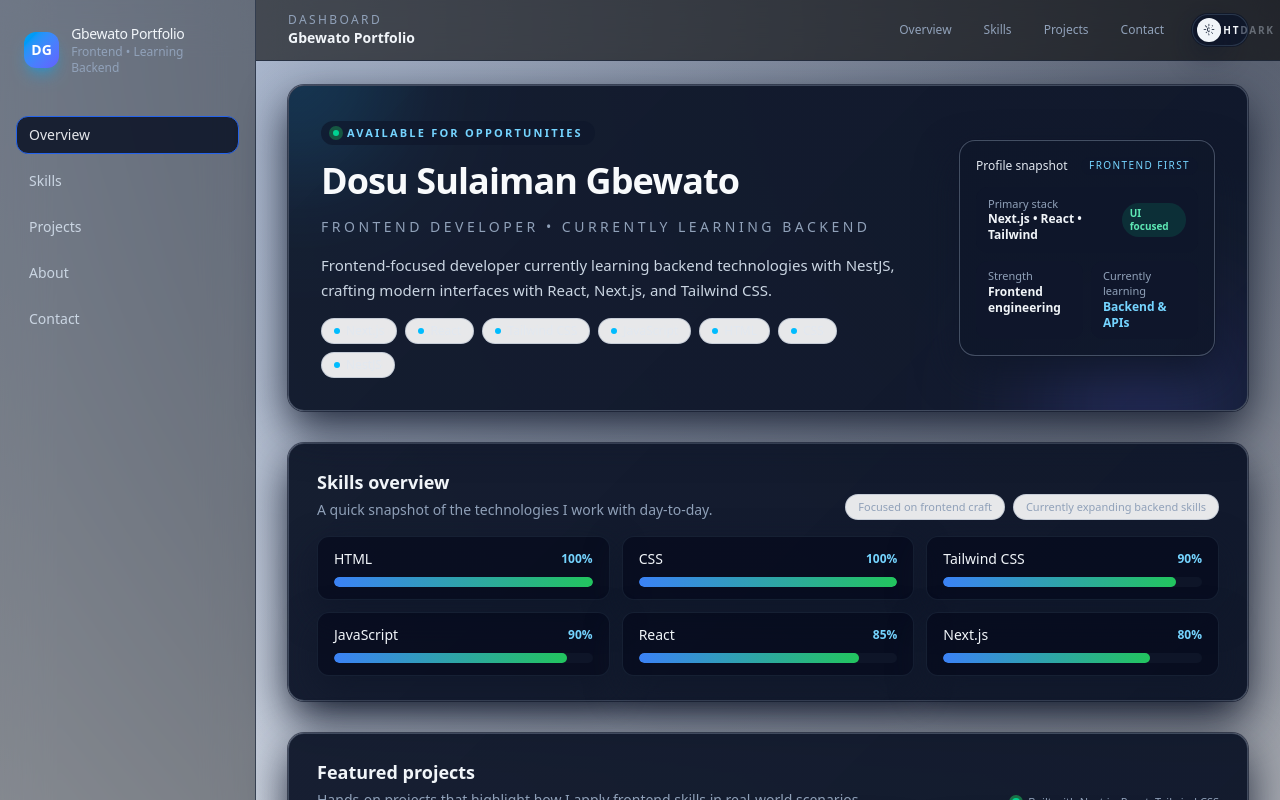
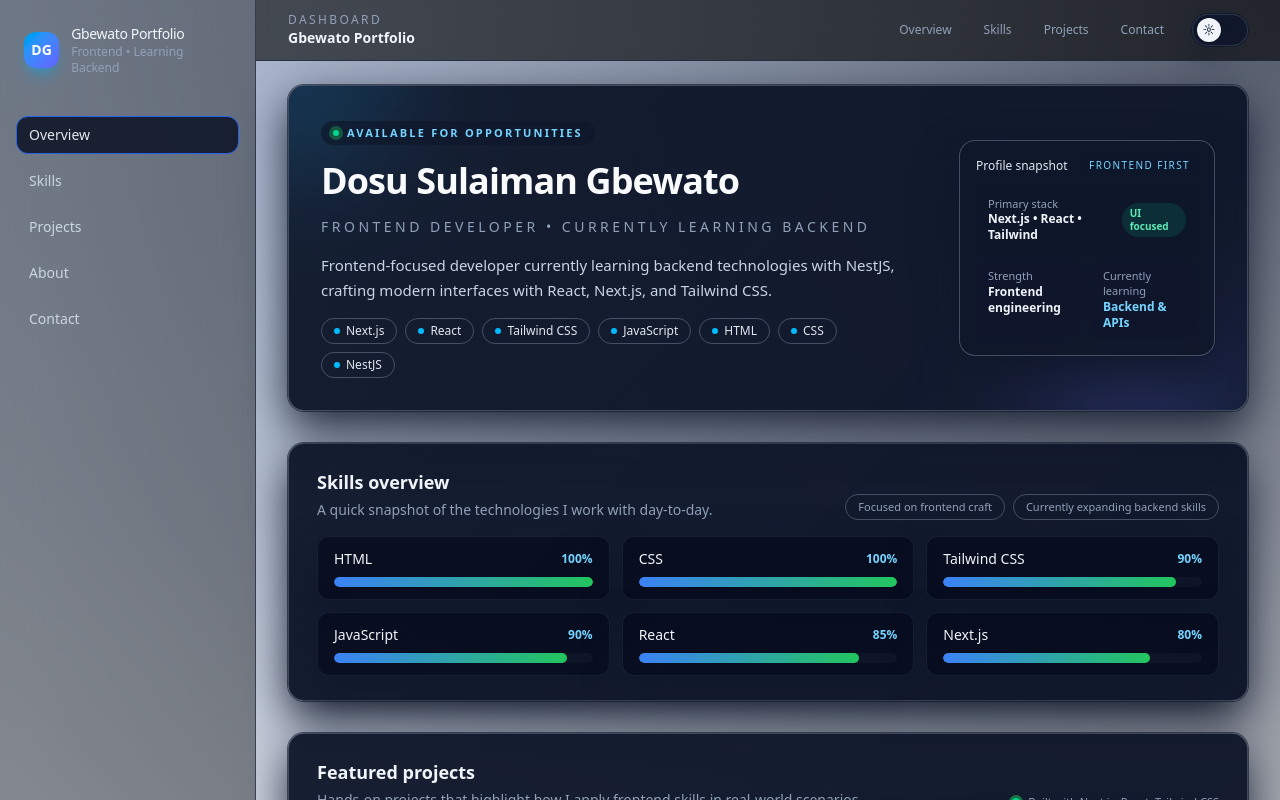
Before and after one commit to DosuFE/gbewato-portfolio, a Next.js app: page / in a window 1280 px wide. Shown: the top 800 px of the page. Built offline with nearby package versions, Linux system fonts and the light colour scheme.

Commit message:
Done With Correction

```diff
--- a/app/globals.css
+++ b/app/globals.css
@@ -17,7 +17,7 @@
   --accent: #2563eb;
   --accent-soft: rgba(37, 99, 235, 0.08);
   --accent-strong: #1d4ed8;
-  --chip-bg: rgba(255, 255, 255, 0.9);
+  /* --chip-bg: rgba(255, 255, 255, 0.9); */
 }
 
 :root[data-theme="dark"] {
@@ -109,7 +109,7 @@ body {
 }
 
 .chip {
-  background-color: var(--chip-bg);
+  /* background-color: var(--chip-bg); */
   border: 1px solid rgba(148, 163, 184, 0.4);
   backdrop-filter: blur(16px);
 }
--- a/components/sections/Hero.tsx
+++ b/components/sections/Hero.tsx
@@ -16,13 +16,13 @@ export const Hero: React.FC<HeroProps> = ({
   techStack,
 }) => {
   return (
-    <div className="card-surface relative overflow-hidden rounded-2xl px-5 py-6 sm:px-7 sm:py-7 lg:px-8 lg:py-8">
-      <div className="pointer-events-none absolute inset-0 opacity-60 mix-blend-screen">
+    <main className="card-surface relative overflow-hidden rounded-2xl px-5 py-6 sm:px-7 sm:py-7 lg:px-8 lg:py-8">
+      <section className="pointer-events-none absolute inset-0 opacity-60 mix-blend-screen">
         <div className="absolute -left-20 -top-24 h-44 w-44 rounded-full bg-sky-500/40 blur-3xl" />
         <div className="absolute -bottom-24 right-0 h-52 w-52 rounded-full bg-indigo-500/35 blur-3xl" />
-      </div>
+      </section>
 
-      <div className="relative flex flex-col gap-6 sm:flex-row sm:items-center sm:justify-between">
+      <section className="relative flex flex-col gap-6 sm:flex-row sm:items-center sm:justify-between">
         <div className="max-w-xl space-y-3 sm:space-y-4">
           <span className="inline-flex items-center gap-2 rounded-full bg-slate-900/70 px-3 py-1 text-[11px] font-semibold uppercase tracking-[0.2em] text-sky-300">
             <span className="h-1.5 w-1.5 rounded-full bg-emerald-400 shadow-[0_0_0_4px_rgba(34,197,94,0.35)]" />
@@ -90,7 +90,7 @@ export const Hero: React.FC<HeroProps> = ({
             </div>
           </div>
         </div>
-      </div>
-    </div>
+      </section>
+    </main>
   );
 };
--- a/components/theme/ThemeProvider.tsx
+++ b/components/theme/ThemeProvider.tsx
@@ -20,8 +20,6 @@ const ThemeContext = createContext<ThemeContextValue | undefined>(undefined);
 const THEME_STORAGE_KEY = "portfolio-dashboard-theme";
 
 export const ThemeProvider = ({ children }: { children: React.ReactNode }) => {
-  // Important: use a deterministic initial value for SSR + hydration.
-  // We then "upgrade" to the stored or preferred theme on the client.
   const [theme, setTheme] = useState<Theme>("light");
 
   useEffect(() => {
--- a/components/ui/ThemeToggle.tsx
+++ b/components/ui/ThemeToggle.tsx
@@ -31,16 +31,12 @@ export const ThemeToggle: React.FC<ThemeToggleProps> = ({ ariaLabel }) => {
           className={`transition-opacity ${
             !isDark ? "opacity-100 text-slate-100" : "opacity-40"
           }`}
-        >
-          Light
-        </span>
+        ></span>
         <span
           className={`transition-opacity ${
             isDark ? "opacity-100 text-slate-100" : "opacity-40"
           }`}
-        >
-          Dark
-        </span>
+        ></span>
       </span>
     </button>
   );
```
